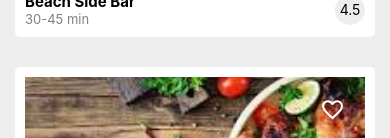
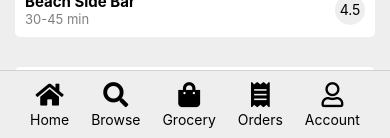
Before and after one commit to codewithdarkwa/food-delivery, a React Native app: screen / in a window 390 px wide. Shown: the part 706-844 px from the top of the page. Built offline with nearby package versions, Linux system fonts and the light colour scheme; no server answers.

Commit message:
added a bottom tabs

```diff
--- /dev/null
+++ b/components/home/BottomTabs.js
@@ -0,0 +1,24 @@
+import {View,Text,TouchableOpacity} from 'react-native'
+import FontAwesome5 from 'react-native-vector-icons/FontAwesome5'
+
+export default function BottomTabs(){
+
+    return(
+        <View style={{flexDirection:"row",margin:10,marginHorizontal:30,justifyContent:'space-between',}}>
+            <Icon icon="home" text="Home" />
+            <Icon icon="search" text="Browse" />
+            <Icon icon="shopping-bag" text="Grocery" />
+            <Icon icon="receipt" text="Orders" />
+            <Icon icon="user" text="Account" />
+        </View>
+    )
+}
+
+const Icon = ({icon,text})=>(
+    <TouchableOpacity>
+    <View>
+        <FontAwesome5 name={icon} size={25} style={{marginBottom: 3,alignSelf: 'center'}}/>
+    <Text>{text}</Text>
+    </View>
+    </TouchableOpacity>
+)
--- a/components/Categories.js
+++ b/components/home/Categories.js
@@ -2,31 +2,31 @@ import {View, Text,Image,ScrollView} from 'react-native'
 
 const items = [
     {
-      image: require("../assets/images/shopping-bag.png"),
+      image: require("../../assets/images/shopping-bag.png"),
       text: "Pick-up",
     },
     {
-      image: require("../assets/images/soft-drink.png"),
+      image: require("../../assets/images/soft-drink.png"),
       text: "Soft Drinks",
     },
     {
-      image: require("../assets/images/bread.png"),
+      image: require("../../assets/images/bread.png"),
       text: "Bakery Items",
     },
     {
-      image: require("../assets/images/fast-food.png"),
+      image: require("../../assets/images/fast-food.png"),
       text: "Fast Foods",
     },
     {
-      image: require("../assets/images/deals.png"),
+      image: require("../../assets/images/deals.png"),
       text: "Deals",
     },
     {
-      image: require("../assets/images/coffee.png"),
+      image: require("../../assets/images/coffee.png"),
       text: "Coffee & Tea",
     },
     {
-      image: require("../assets/images/desserts.png"),
+      image: require("../../assets/images/desserts.png"),
       text: "Desserts",
     },
   ];
--- a/package.json
+++ b/package.json
@@ -24,6 +24,7 @@
     "react-native-gesture-handler": "^2.5.0",
     "react-native-google-places-autocomplete": "^2.4.1",
     "react-native-reanimated": "^2.9.1",
+    "react-native-safe-area-context": "^4.3.1",
     "react-native-screens": "^3.15.0",
     "react-native-vector-icons": "^9.2.0",
     "react-native-web": "0.17.7",
--- a/screens/Home.js
+++ b/screens/Home.js
@@ -1,10 +1,12 @@
 import { useEffect,useState } from 'react'
 import { View, Text,SafeAreaView, ScrollView } from 'react-native'
-import Categories from '../components/Categories'
-import HeaderTabs from '../components/HeaderTabs'
-import RestaurantItems from '../components/RestaurantItems'
-import SearchBar from '../components/SearchBar'
-import { localRestaurants } from '../components/RestaurantItems'
+import Categories from '../components/home/Categories'
+import HeaderTabs from '../components/home/HeaderTabs'
+import RestaurantItems from '../components/home/RestaurantItems'
+import SearchBar from '../components/home/SearchBar'
+import { localRestaurants } from '../components/home/RestaurantItems'
+import { Divider } from 'react-native-elements'
+import BottomTabs from '../components/home/BottomTabs'
 
 const YELP_API_KEY = "T3KmNiUNLVKG9vQeiy16yr3-yShgQV728urB4CZsu2ttVLvv9gEZXlFpy2gxQ1EJ5-nBj60m6tbbN_Wau1AKghfHgHP_tDMfWYTPZPNhbtlA1KP_QvzhckkVqKjOYnYx";
 
@@ -40,6 +42,8 @@ export default function Home(){
           <Categories/>
           <RestaurantItems restaurantData={restaurantData}/>
             </ScrollView>
+            <Divider width={1}/>
+            <BottomTabs />
         </SafeAreaView>
     )
 }
```
Also changed, not shown: components/home/HeaderTabs.js (renamed from components/HeaderTabs.js), components/home/RestaurantItems.js (renamed from components/RestaurantItems.js), components/home/SearchBar.js (renamed from components/SearchBar.js), screens/RestaurantDetail.js (added), 1 other file (tests, documents, lock files or other folders).
